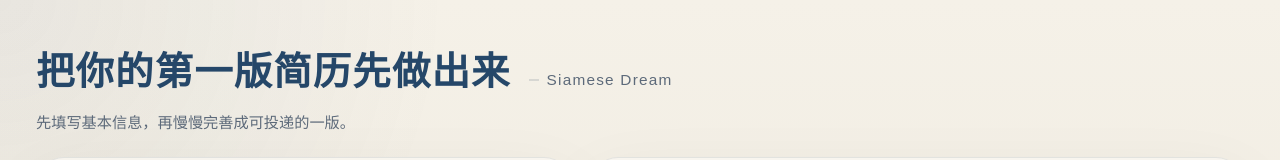
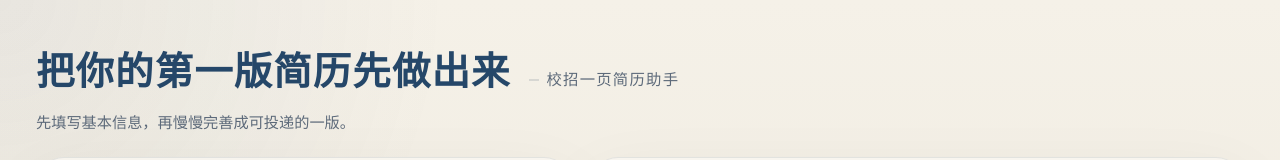
Before and after one commit to CuiSheng-TAO/resume, a Next.js app: page / in a window 1280 px wide. Shown: the top 160 px of the page. Built offline with nearby package versions, Linux system fonts and the light colour scheme.

Commit message:
refactor: localize landing brand copy

```diff
--- a/app/layout.tsx
+++ b/app/layout.tsx
@@ -3,7 +3,7 @@ import type { Metadata } from "next";
 import "./globals.css";
 
 export const metadata: Metadata = {
-  title: "Siamese Dream",
+  title: "校招一页简历助手",
   description: "人人都有美观简历。本地优先、HR 陪跑式的一页简历工作台。",
 };
 
--- a/components/resume-studio.tsx
+++ b/components/resume-studio.tsx
@@ -2695,7 +2695,7 @@ export function ResumeStudio() {
         <div className="hero-brand">
           <div className="hero-title-lockup">
             <h1>把你的第一版简历先做出来</h1>
-            <p className="hero-subtitle">Siamese Dream</p>
+            <p className="hero-subtitle">校招一页简历助手</p>
           </div>
           <p className="hero-note">先填写基本信息，再慢慢完善成可投递的一版。</p>
         </div>
```
Also changed, not shown: 2 other files (tests, documents, lock files or other folders).
